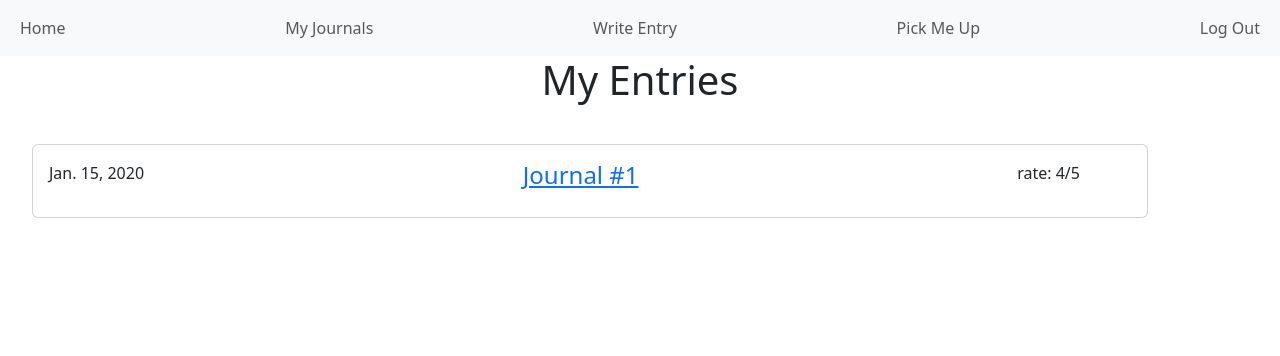
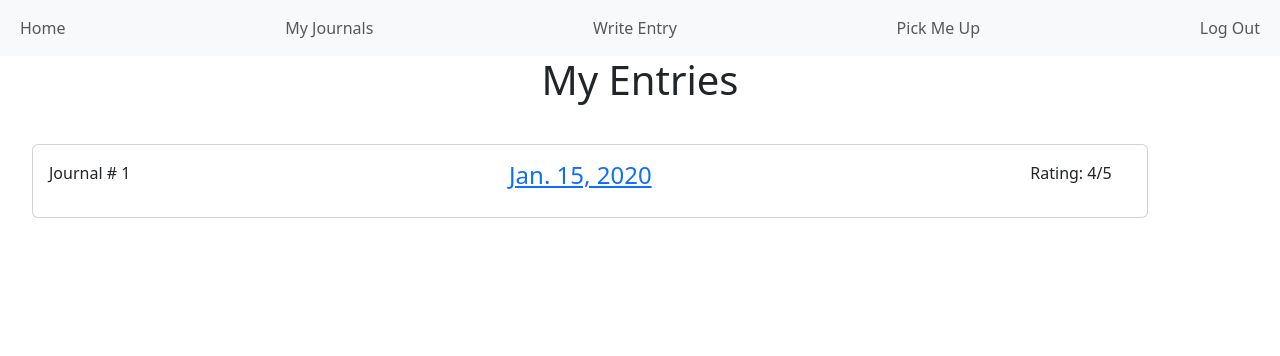
Before and after one commit to ybn4aq/journal-buddy, a Django app: page /list/ in a window 1280 px wide. Shown: the top 356 px of the page. Run offline with Django 4.2, Linux system fonts and the light colour scheme; a user stored in the database is signed in; tables that the repository leaves empty hold one stand-in row (values such as "Sample post").

Commit message:
skeleton code

```diff
--- a/journalbuddy/templates/journalList.html
+++ b/journalbuddy/templates/journalList.html
@@ -36,9 +36,9 @@
 
         <div class="card">
             <div class="card-body">
-              <p class="card-text">{{ entry.date }}</p>
-                <h4 class="card-title"><a href="/journal/{{request.user}}/{{entry.id}}">Journal #{{ forloop.counter }}</a></h4>
-                <p class="card-text">rate: {{ entry.rate }}/5</p>
+              <p class="card-text">Journal # {{ forloop.counter }}</p>
+                <h4 class="card-title"><a href="/journal/{{request.user}}/{{entry.id}}">{{ entry.date }}</a></h4>
+                <p class="card-text">Rating: {{ entry.rate }}/5</p>
             </div>
         </div>
         {% endfor %}
```
Also changed, not shown: journalbuddy/templates/pick_me_up.html (added, +22 -0 lines), journalbuddy/migrations/0001_initial.py (added).
